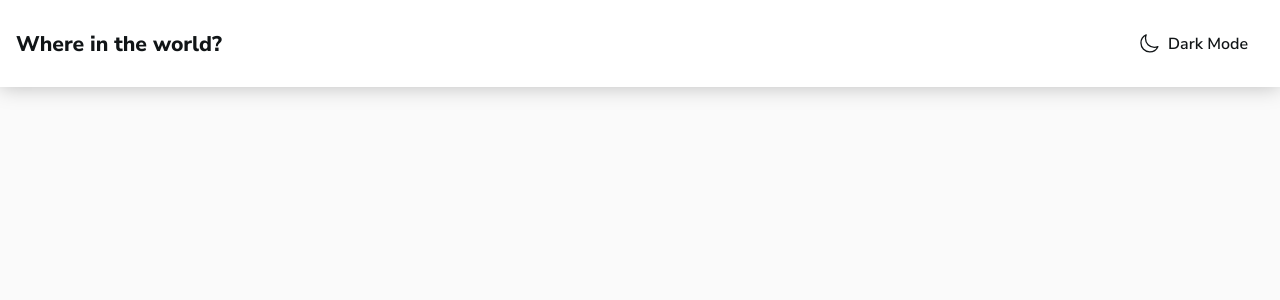
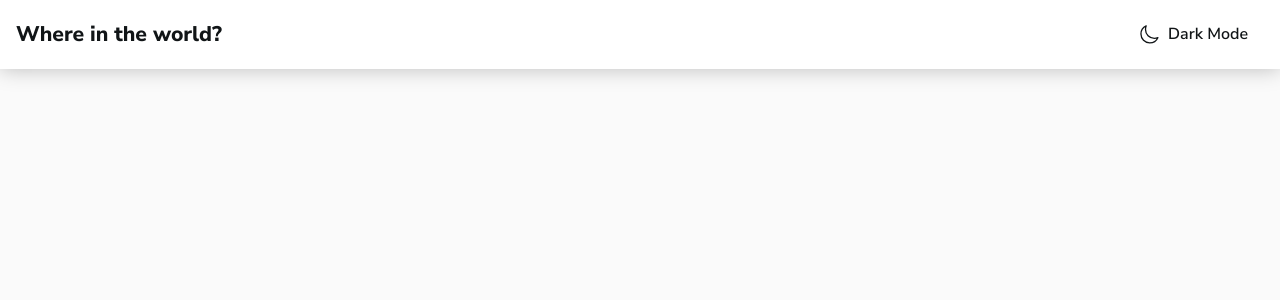
Before and after one commit to estevamorais/where-in-the-world-app, a React (Create React App) app: page / in a window 1280 px wide. Shown: the top 300 px of the page. Built offline with nearby package versions, Linux system fonts and the light colour scheme.

Commit message:
Removing unnecessary styles

```diff
--- a/src/index.scss
+++ b/src/index.scss
@@ -1,12 +1,12 @@
-@import "./styles/_variables.scss";
-@import "./styles/_mixings.scss";
-@import "./styles/_utilities.scss";
+@import "./styles/variables";
+@import "./styles/mixings";
+@import "./styles/reset";
+@import "./styles/utilities";
 
 :root {
   --text: hsl(200, 15%, 8%);
   --bg: hsl(0, 0%, 98%);
   --elements: hsl(0, 0%, 100%);
-  --input: hsl(0, 0%, 52%);
   --small: $small;
   --medium: $medium;
   --large: $large;
@@ -14,19 +14,20 @@
   --xx-large: $xx-large;
   --font: "Nunito Sans", sans-serif;
   --transition: all 200ms ease-in-out;
-  --radius: 0.5rem;
+  --radius: 0.325rem;
 }
 
 [data-theme="dark"] {
   --text: hsl(0, 0%, 100%);
   --bg: hsl(207, 26%, 17%);
   --elements: hsl(209, 23%, 22%);
-  --input: hsl(0, 0%, 100%);
 }
 
 * {
   box-sizing: border-box;
   font-family: var(--font);
+  margin: 0;
+  padding: 0;
 }
 
 body {
@@ -35,3 +36,8 @@ body {
   background-color: var(--bg);
   color: var(--text);
 }
+
+ul,
+ol {
+  list-style: none;
+}
```
